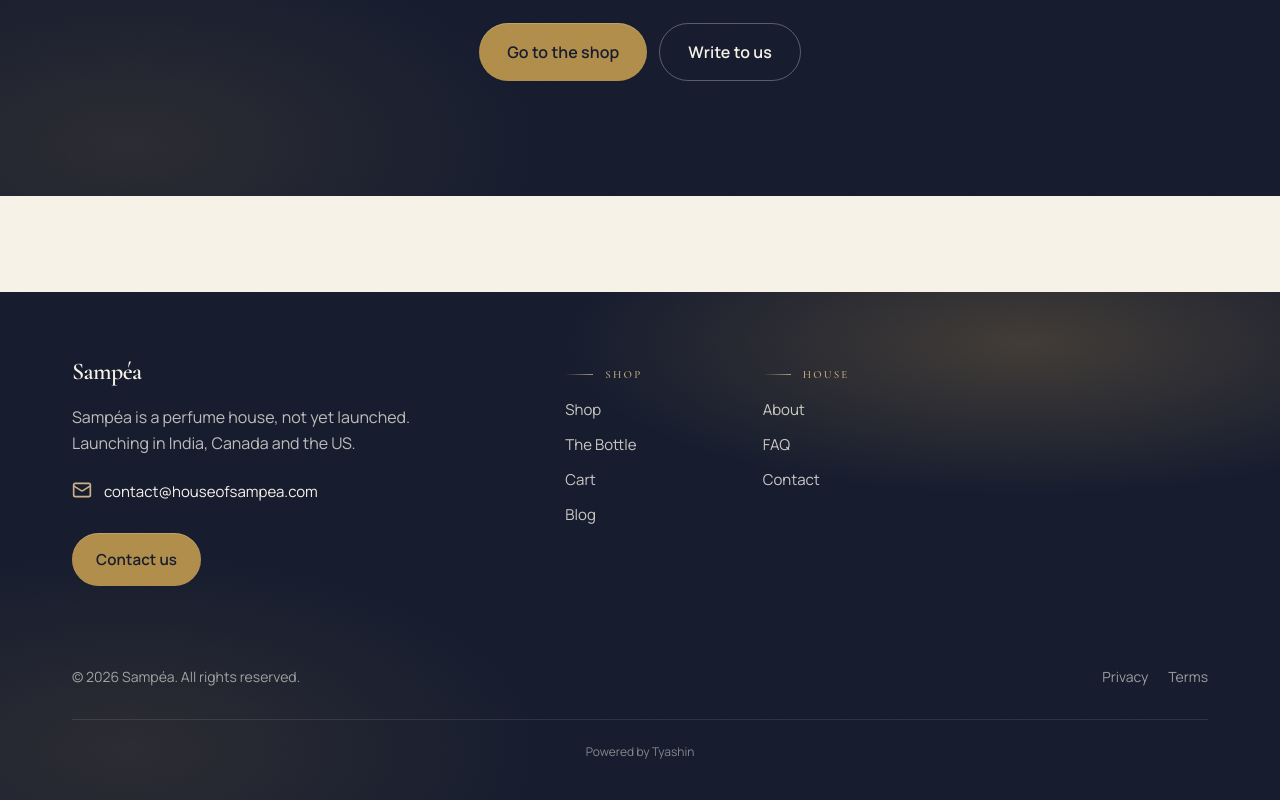
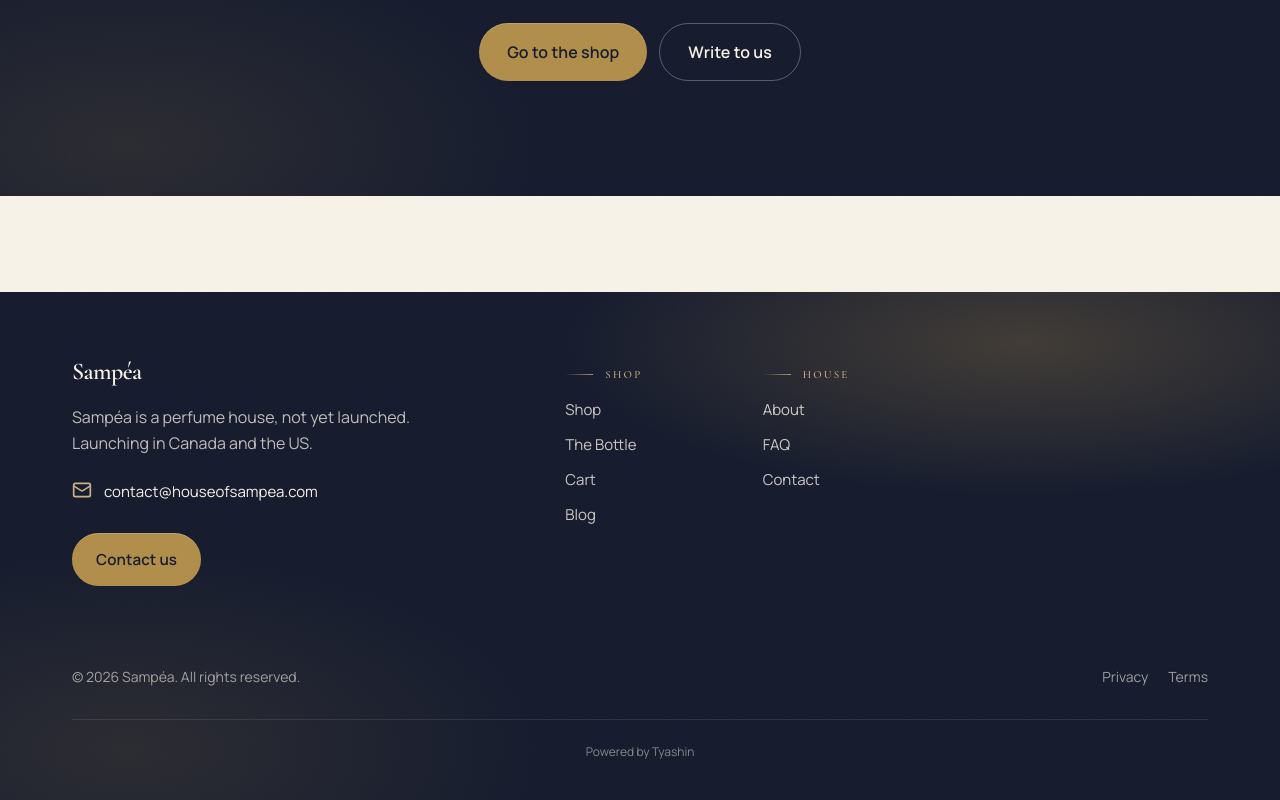
Before and after one commit to tyashin-sites/sampea, a Next.js app: page /faq in a window 1280 px wide. Shown: the part 1546-2346 px from the top of the page. Built offline with nearby package versions, Linux system fonts and the light colour scheme; no server answers.

Commit message:
studio: A correction: Sampéa launches in Canada and the US only, not India. Wher
Run: 6af27d708d09f935a9412e85

```diff
--- a/src/app/about/page.tsx
+++ b/src/app/about/page.tsx
@@ -5,7 +5,7 @@ import { organizationLd, websiteLd, breadcrumbLd } from '@/lib/schema';
 
 export const metadata = pageMetadata({
   title: "About",
-  description: "Sampéa is a perfume house launching in India, Canada and the US. Every bottle is 30 ml and every scent is 40% perfume oil. Not yet launched.",
+  description: "Sampéa is a perfume house launching in Canada and the US. Every bottle is 30 ml and every scent is 40% perfume oil. Not yet launched.",
   path: "/about",
 });
 
@@ -28,7 +28,7 @@ export default function Page() {
         "paragraphs": [
           "Sampéa is a perfume house. We haven't launched, and our scent names, notes, prices and launch date aren't public yet.",
           "Two things are settled. Every bottle holds 30 ml. Every scent is 40% perfume oil.",
-          "We're launching in India, Canada and the US."
+          "Launching in Canada and the US."
         ],
         "imageSide": "right"
       } satisfies StoryProps)} />
--- a/src/app/contact/page.tsx
+++ b/src/app/contact/page.tsx
@@ -5,7 +5,7 @@ import { organizationLd, websiteLd, breadcrumbLd } from '@/lib/schema';
 
 export const metadata = pageMetadata({
   title: "Contact",
-  description: "Write to Sampéa at contact@houseofsampea.com. We're a perfume house that hasn't launched yet, launching in India, Canada and the US.",
+  description: "Write to Sampéa at contact@houseofsampea.com. We're a perfume house that hasn't launched yet, launching in Canada and the US.",
   path: "/contact",
 });
 
--- a/src/app/faq/page.tsx
+++ b/src/app/faq/page.tsx
@@ -14,7 +14,7 @@ const CRUMBS = [{"name":"Home","path":"/"},{"name":"FAQ","path":"/faq"}];
 export default function Page() {
   return (
     <>
-      <JsonLd nodes={[organizationLd("Store"), websiteLd(), faqLd([{"q":"Has Sampéa launched?","a":"Not yet. Sampéa is a perfume house that hasn't launched, and no launch date has been announced."},{"q":"Where will Sampéa launch?","a":"In India, Canada and the US."},{"q":"How big is a bottle?","a":"Every bottle is 30 ml."},{"q":"How much perfume oil is in each scent?","a":"Every scent is 40% perfume oil."},{"q":"What are the scents, and what will they cost?","a":"Scent names, notes and prices aren't public yet. Join the launch list on the product page to hear when they are."},{"q":"How do I join the launch list?","a":"Open the bottle's product page in the shop. The launch list sits where the price will be."},{"q":"What does the bottle look like?","a":"Rectangular clear glass with a heavy base, a spray pump, a polished gold crown cap and the gold SAMPÉA wordmark with a lotus."},{"q":"How can I reach you?","a":"Write to contact@houseofsampea.com."}]), breadcrumbLd(CRUMBS)]} />
+      <JsonLd nodes={[organizationLd("Store"), websiteLd(), faqLd([{"q":"Has Sampéa launched?","a":"Not yet. Sampéa is a perfume house that hasn't launched, and no launch date has been announced."},{"q":"Where will Sampéa launch?","a":"In Canada and the US."},{"q":"How big is a bottle?","a":"Every bottle is 30 ml."},{"q":"How much perfume oil is in each scent?","a":"Every scent is 40% perfume oil."},{"q":"What are the scents, and what will they cost?","a":"Scent names, notes and prices aren't public yet. Join the launch list on the product page to hear when they are."},{"q":"How do I join the launch list?","a":"Open the bottle's product page in the shop. The launch list sits where the price will be."},{"q":"What does the bottle look like?","a":"Rectangular clear glass with a heavy base, a spray pump, a polished gold crown cap and the gold SAMPÉA wordmark with a lotus."},{"q":"How can I reach you?","a":"Write to contact@houseofsampea.com."}]), breadcrumbLd(CRUMBS)]} />
       <Breadcrumbs items={CRUMBS} />
       <section className="section pb-0">
         <div className="container-x max-w-3xl">
@@ -31,7 +31,7 @@ export default function Page() {
           },
           {
             "q": "Where will Sampéa launch?",
-            "a": "In India, Canada and the US."
+            "a": "In Canada and the US."
           },
           {
             "q": "How big is a bottle?",
--- a/src/app/layout.tsx
+++ b/src/app/layout.tsx
@@ -42,7 +42,7 @@ html:root[data-theme="dark"], html:root[data-theme="dark"] body { background-col
 `;
 
 const FOOTER = {
-  "blurb": "Sampéa is a perfume house, not yet launched. Launching in India, Canada and the US.",
+  "blurb": "Sampéa is a perfume house, not yet launched. Launching in Canada and the US.",
   "columns": [
     {
       "heading": "Shop",
--- a/src/app/llms.txt/route.ts
+++ b/src/app/llms.txt/route.ts
@@ -23,7 +23,7 @@ const PAGES: { label: string; path: string; description: string }[] = [
   {
     "label": "About",
     "path": "/about",
-    "description": "Sampéa is a perfume house launching in India, Canada and the US. Every bottle is 30 ml and every scent is 40% perfume oil. Not yet launched."
+    "description": "Sampéa is a perfume house launching in Canada and the US. Every bottle is 30 ml and every scent is 40% perfume oil. Not yet launched."
   },
   {
     "label": "FAQ",
@@ -33,7 +33,7 @@ const PAGES: { label: string; path: string; description: string }[] = [
   {
     "label": "Contact",
     "path": "/contact",
-    "description": "Write to Sampéa at contact@houseofsampea.com. We're a perfume house that hasn't launched yet, launching in India, Canada and the US."
+    "description": "Write to Sampéa at contact@houseofsampea.com. We're a perfume house that hasn't launched yet, launching in Canada and the US."
   }
 ];
 
--- a/src/app/page.tsx
+++ b/src/app/page.tsx
@@ -36,7 +36,7 @@ export default function Page() {
         "facts": [
           "30 ml bottle",
           "40% perfume oil",
-          "Launching in India, Canada and the US"
+          "Launching in Canada and the US"
         ]
       } satisfies HeroProps)} />
       <Stats {...({
--- a/src/config/site.ts
+++ b/src/config/site.ts
@@ -9,7 +9,7 @@ export const siteConfig: SiteConfig = {
   "name": "Sampéa",
   "shortName": "Sampéa",
   "tagline": "",
-  "description": "Sampéa is a perfume house that has not launched yet. Every bottle is 30 ml and every scent is 40% perfume oil. Launching in India, Canada and the US.",
+  "description": "Sampéa is a perfume house that has not launched yet. Every bottle is 30 ml and every scent is 40% perfume oil. Launching in Canada and the US.",
   "domain": "sampea.sites.tyashin.com",
   "locale": "en_US",
   "language": "en",
```
Also changed, not shown: 3 other files (tests, documents, lock files or other folders).
